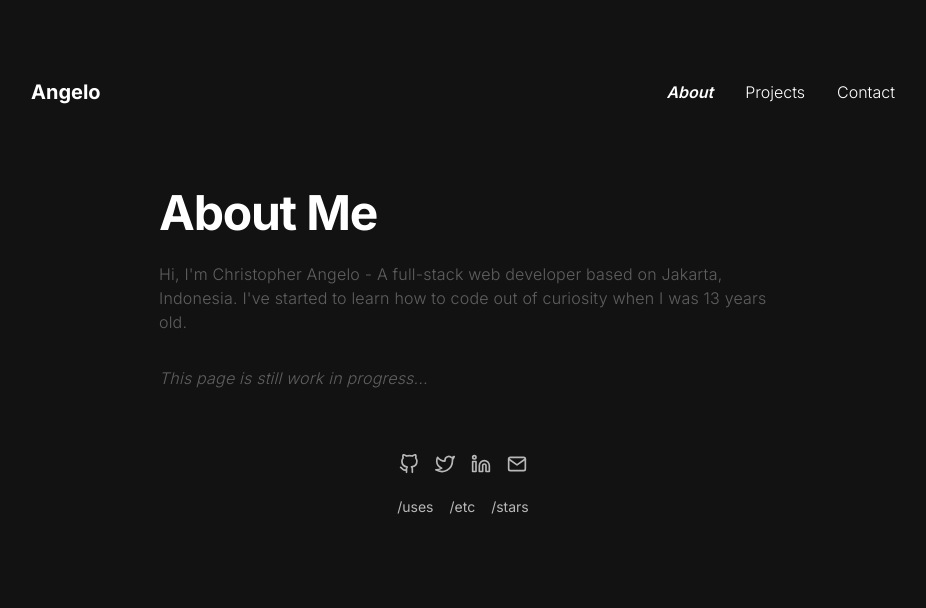
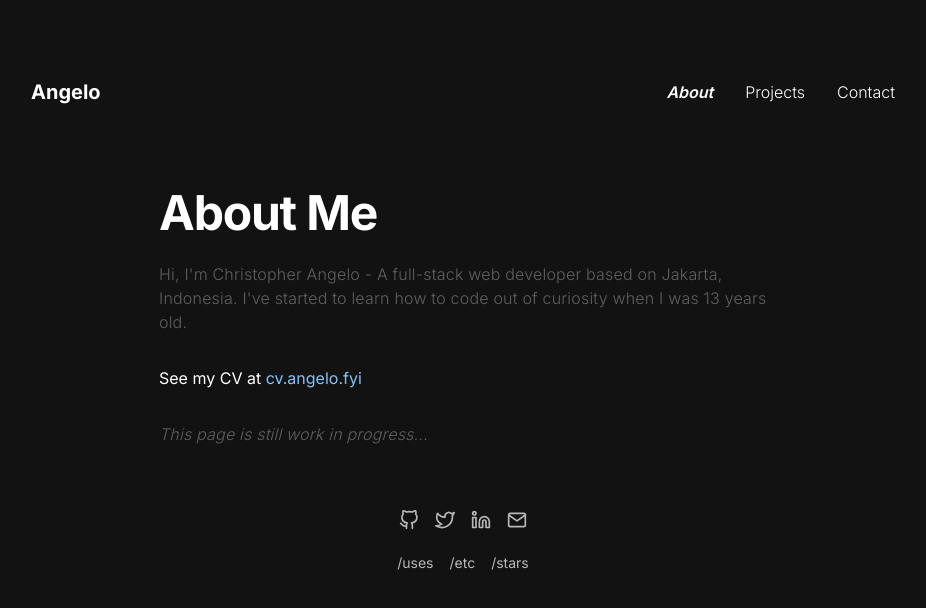
Before and after one commit to angeloanan/angeloanan.xyz, a Next.js app: page /about in a window 1280 px wide. Shown: the top 608 px of the page, without its empty margins (177-1103 px from the left). Built offline with nearby package versions, Linux system fonts and the light colour scheme.

Commit message:
feat(about-page): add CV

```diff
--- a/src/pages/about.tsx
+++ b/src/pages/about.tsx
@@ -1,8 +1,10 @@
 import * as React from 'react'
 
+import { Box, Link, Text } from '@chakra-ui/react'
 import { TextHeading, TextParagraph } from '../components/typography'
 
 import ContentSpacer from '../components/ui/content-spacer'
+import NextLink from 'next/link'
 import { NextSeo } from 'next-seo'
 
 const AboutPage: React.FC = () => {
@@ -17,6 +19,15 @@ const AboutPage: React.FC = () => {
           when I was 13 years old.
         </TextParagraph>
 
+        <Box mt={8} fontWeight='400'>
+          <Text as='span' fontWeight='400'>
+            See my CV at
+          </Text>{' '}
+          <NextLink href='https://cv.angelo.fyi' passHref>
+            <Link color='blue.200'>cv.angelo.fyi</Link>
+          </NextLink>
+        </Box>
+
         <TextParagraph as='em' mt={8}>
           This page is still work in progress...
         </TextParagraph>
```
